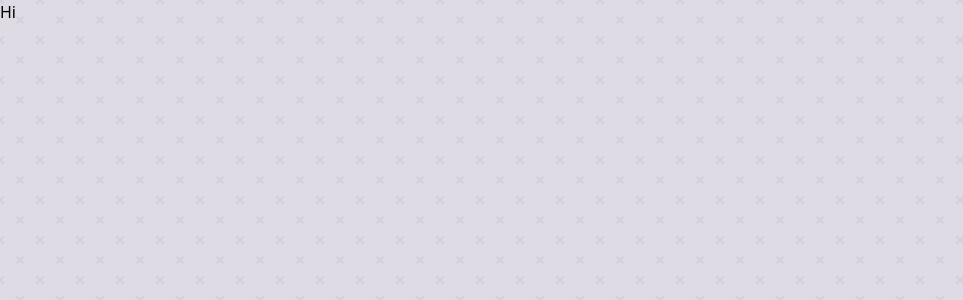
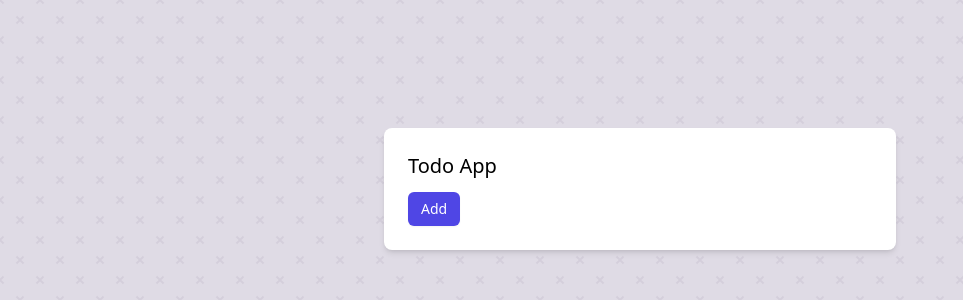
Before and after one commit to jordanworner/axis-todo-app, a React (Vite) app in the folder frontend/: page / in a window 1280 px wide. Shown: the top 300 px of the page, without its empty margins (0-963 px from the left). Built offline with nearby package versions, Linux system fonts and the light colour scheme.

Commit message:
basic shell

```diff
--- a/frontend/src/app.tsx
+++ b/frontend/src/app.tsx
@@ -1,9 +1,11 @@
 import * as React from 'react';
+import { RecoilRoot } from 'recoil';
+import { TodoApp } from './todo-app';
 
 export const App: React.FC = () => {
   return (
-    <div>
-      Hi
-    </div>
-  )
+    <RecoilRoot>
+      <TodoApp />
+    </RecoilRoot>
+  );
 };
--- /dev/null
+++ b/frontend/src/todo-app.tsx
@@ -0,0 +1,36 @@
+import * as React from 'react';
+import { Button } from './components/button';
+import { Modal } from './components/modal';
+
+export interface TodoAppProps {}
+
+export const TodoApp: React.FC<TodoAppProps> = () => {
+  const [showCreateModal, setShowCreateModal] = React.useState(false);
+
+  const closeCreateModal = () => {
+    setShowCreateModal(false)
+  }
+
+  const openCreateModel = () => {
+    setShowCreateModal(true);
+  }
+
+  return (
+    <div className="lg:py-32">
+      <div className="shadow-md lg:max-w-lg lg:rounded-lg m-auto p-6 bg-white">
+        <h1 className="text-xl font-medium mb-3">Todo App</h1>
+        <div>
+          <Button variant="primary" onClick={openCreateModel}>Add</Button>
+        </div>
+
+        <Modal
+          title="Add New Todo"
+          open={showCreateModal}
+          onClose={closeCreateModal}
+        >
+
+        </Modal>
+      </div>
+    </div>
+  )
+};
```
